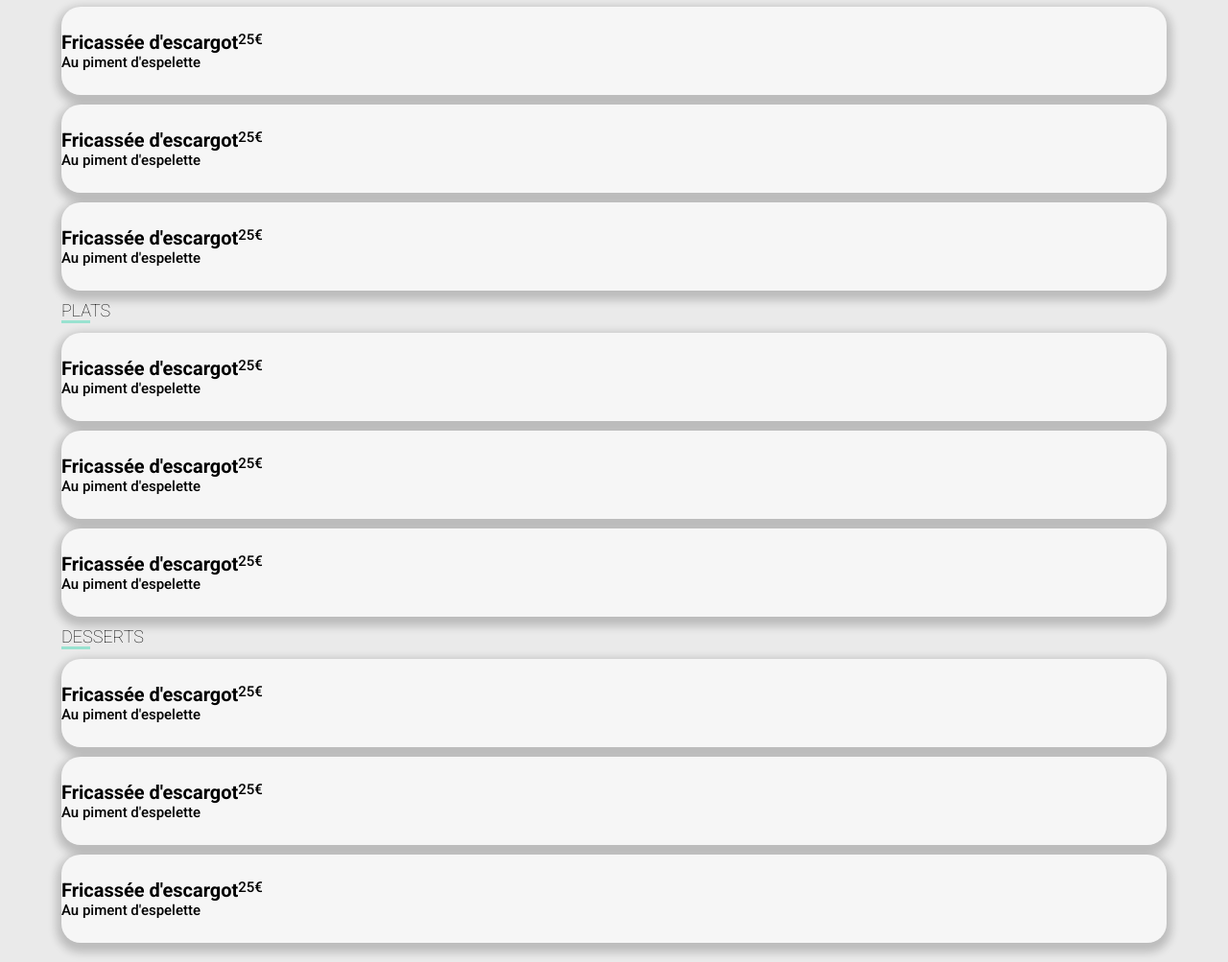
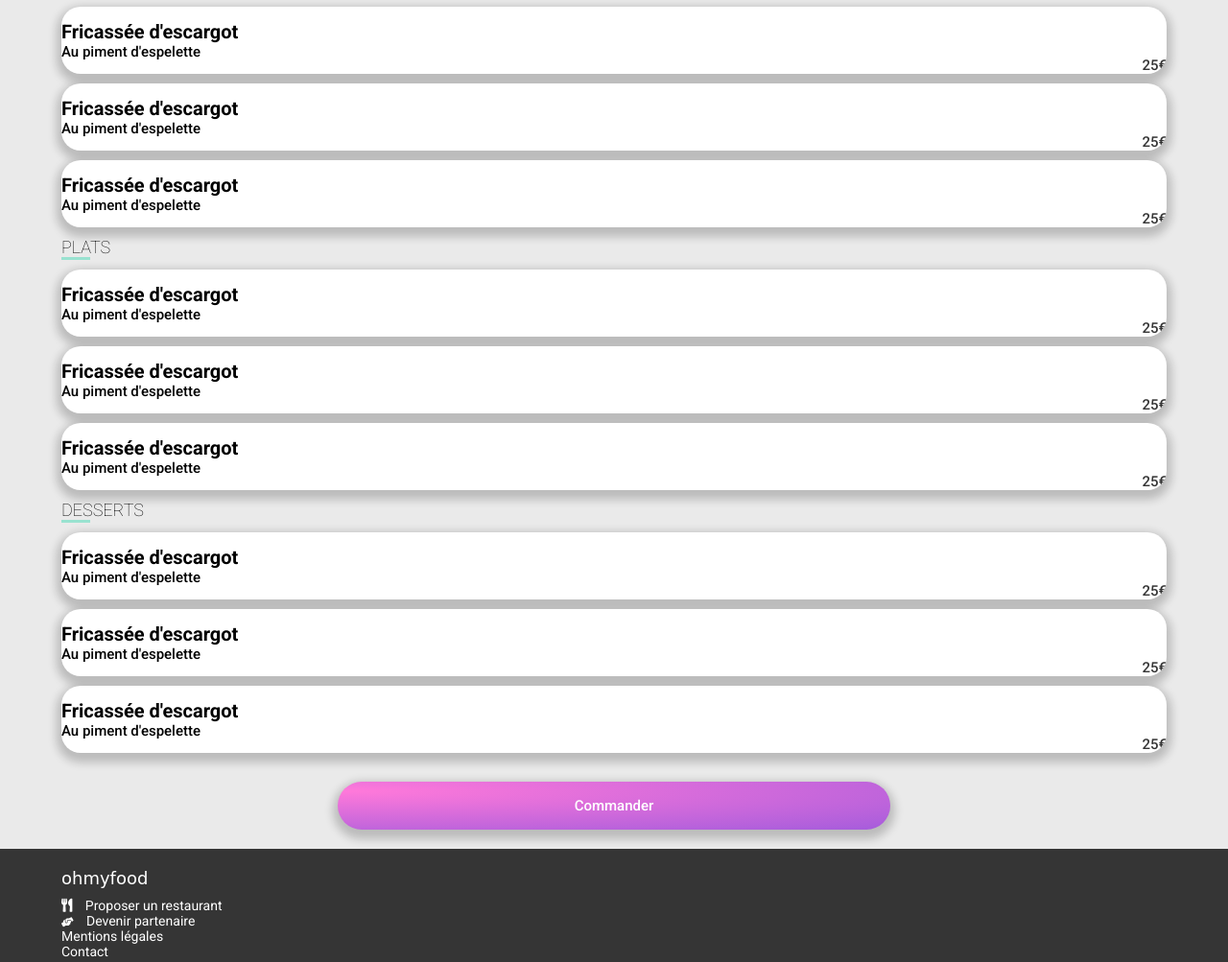
Before and after one commit to Kokotto3000/MelyssaAuberton_3_07062021, a plain HTML site: page la-palette-du-gout-menu.html in a window 1280 px wide. Shown: the part 500-1503 px from the top of the page at 96% size. Drawn offline with Linux system fonts and the light colour scheme; a web font is replaced by a local one.

Commit message:
essais animations pages menus... et ellipsis

```diff
--- a/css/style.scss
+++ b/css/style.scss
@@ -478,7 +478,7 @@ main{
             stroke-dashoffset: 10;
         }
         &:hover path, &:active path, &:focus path{
-        animation: heart-like 2s ease forwards;
+        animation: heart-like 2s ease both;
         // animation-fill-mode: forwards;
         fill: url('#linearGradient');
         stroke: url('#linearGradient');
@@ -522,22 +522,83 @@ main{
 }
 
 .restaurant__card{
+    box-shadow: $card-shadow;
     display: flex;
-    background-color: $grey-very-light;
-    box-shadow: $card-shadow;
-    padding: 2.5rem 0;
+    justify-content: space-between;
+    align-items: stretch;
+    background-color: white;
     margin: 0 auto;
     border-radius: 2rem;
     font-weight: 500;
     margin: 1rem auto;
     width: 100%;
-    .accueil-restaurants__card-content{
-        text-overflow: ellipsis;
+    overflow: hidden;
+    height: 7rem;
+    &:hover .restaurant__card-price::after{
+        width: 7rem;
+        transform: translateX(0);
+        transition: all 2s;
+        transform-origin: right;
     }
-    & > p:last-child{
-        display: none;
-    }
-    &:hover > p:last-child{
-        display: block;
+    &:hover .restaurant__card-icon{
+        left: 50%;
+        transform: rotate(720deg);
+        transition: all 3s ease;
     }
 }
+.restaurant__card-infos{
+    white-space: nowrap;
+    text-overflow: ellipsis;
+    overflow: hidden;
+    // vertical-align: middle;
+    // flex:1;
+    // min-width: 0;
+    margin: auto 0;
+    h3{
+        white-space: nowrap;
+        text-overflow: ellipsis;
+        overflow: hidden;
+    }
+    p{
+        white-space: nowrap;
+        text-overflow: ellipsis;
+        overflow: hidden;
+    }
+}
+.restaurant__card-price{
+    color: $grey-dark;
+    display: flex;
+    align-items: stretch;
+    position: relative;
+    &::after{
+        width: 0;
+        height: 100%;
+        transform: translateX(100%);
+        content: '';
+        background: $tertiary;
+    }
+    div:first-child{
+        display: flex;
+        flex-direction: column;
+        justify-content: flex-end;
+    }
+}
+.restaurant__card-icon{
+    color: white;
+    position: absolute;
+    left: 100%;
+    z-index: 2;
+    display: flex;
+    flex-direction: column;
+    justify-content: center;
+    align-items: center;
+    height: 100%;
+    p{
+        display: flex;
+        justify-content: center;
+        align-items: center;
+        .fa-check-circle{
+            font-size: 3rem;
+        }
+    }
+}
--- a/la-palette-du-gout-menu.html
+++ b/la-palette-du-gout-menu.html
@@ -46,36 +46,55 @@
                 <article class="restaurant__menu-section restaurant__menu-section--entrees">
                     <h2>Entrées</h2>
                     <div class="restaurant__menu-section-underline"></div>
-                    <div class="restaurant__cards-container">
+
                     <div class="restaurant__card">
-                            <div class="restaurant__card-content">
+                        <div class="restaurant__card-infos">
                             <h3>Fricassée d'escargot</h3>
                             <p>Au piment d'espelette</p>
                         </div>
+
+                        <div class="restaurant__card-price">
+                            <div>
                                 <p>25€</p>
+                            </div>
+
+                            <div class="restaurant__card-icon">
                                 <p><i class="fas fa-check-circle"></i></p>
                             </div>
                         </div>
+                    </div>
 
-                    <div class="restaurant__cards-container">
                     <div class="restaurant__card">
-                            <div class="restaurant__card-content">
+                        <div class="restaurant__card-infos">
                             <h3>Fricassée d'escargot</h3>
                             <p>Au piment d'espelette</p>
                         </div>
+
+                        <div class="restaurant__card-price">
+                            <div>
                                 <p>25€</p>
+                            </div>
+
+                            <div class="restaurant__card-icon">
                                 <p><i class="fas fa-check-circle"></i></p>
                             </div>
                         </div>
+                    </div>
 
-                    <div class="restaurant__cards-container">
                     <div class="restaurant__card">
-                            <div class="restaurant__card-content">
+                        <div class="restaurant__card-infos">
                             <h3>Fricassée d'escargot</h3>
                             <p>Au piment d'espelette</p>
                         </div>
+
+                        <div class="restaurant__card-price">
+                            <div>
                                 <p>25€</p>
+                            </div>
+
+                            <div class="restaurant__card-icon">
                                 <p><i class="fas fa-check-circle"></i></p>
+                            </div>
                         </div>
                     </div>
                 </article>
@@ -83,36 +102,55 @@
                 <article class="restaurant__menu-section restaurant__menu-section--plats">
                     <h2>Plats</h2>
                     <div class="restaurant__menu-section-underline"></div>
-                    <div class="restaurant__cards-container">
+
                     <div class="restaurant__card">
-                            <div class="restaurant__card-content">
+                        <div class="restaurant__card-infos">
                             <h3>Fricassée d'escargot</h3>
                             <p>Au piment d'espelette</p>
                         </div>
+
+                        <div class="restaurant__card-price">
+                            <div>
                                 <p>25€</p>
+                            </div>
+
+                            <div class="restaurant__card-icon">
                                 <p><i class="fas fa-check-circle"></i></p>
                             </div>
                         </div>
+                    </div>
 
-                    <div class="restaurant__cards-container">
                     <div class="restaurant__card">
-                            <div class="restaurant__card-content">
+                        <div class="restaurant__card-infos">
                             <h3>Fricassée d'escargot</h3>
                             <p>Au piment d'espelette</p>
                         </div>
+
+                        <div class="restaurant__card-price">
+                            <div>
                                 <p>25€</p>
+                            </div>
+
+                            <div class="restaurant__card-icon">
                                 <p><i class="fas fa-check-circle"></i></p>
                             </div>
                         </div>
+                    </div>
 
-                    <div class="restaurant__cards-container">
                     <div class="restaurant__card">
-                            <div class="restaurant__card-content">
+                        <div class="restaurant__card-infos">
                             <h3>Fricassée d'escargot</h3>
                             <p>Au piment d'espelette</p>
                         </div>
+
+                        <div class="restaurant__card-price">
+                            <div>
                                 <p>25€</p>
+                            </div>
+
+                            <div class="restaurant__card-icon">
                                 <p><i class="fas fa-check-circle"></i></p>
+                            </div>
                         </div>
                     </div>
                 </article>
@@ -120,36 +158,55 @@
                 <article class="restaurant__menu-section restaurant__menu-section--desserts">
                     <h2>Desserts</h2>
                     <div class="restaurant__menu-section-underline"></div>
-                    <div class="restaurant__cards-container">
+
                     <div class="restaurant__card">
-                            <div class="restaurant__card-content">
+                        <div class="restaurant__card-infos">
                             <h3>Fricassée d'escargot</h3>
                             <p>Au piment d'espelette</p>
                         </div>
+
+                        <div class="restaurant__card-price">
+                            <div>
                                 <p>25€</p>
+                            </div>
+
+                            <div class="restaurant__card-icon">
                                 <p><i class="fas fa-check-circle"></i></p>
                             </div>
                         </div>
+                    </div>
 
-                    <div class="restaurant__cards-container">
                     <div class="restaurant__card">
-                            <div class="restaurant__card-content">
+                        <div class="restaurant__card-infos">
                             <h3>Fricassée d'escargot</h3>
                             <p>Au piment d'espelette</p>
                         </div>
+
+                        <div class="restaurant__card-price">
+                            <div>
                                 <p>25€</p>
+                            </div>
+
+                            <div class="restaurant__card-icon">
                                 <p><i class="fas fa-check-circle"></i></p>
                             </div>
                         </div>
+                    </div>
 
-                    <div class="restaurant__cards-container">
                     <div class="restaurant__card">
-                            <div class="restaurant__card-content">
+                        <div class="restaurant__card-infos">
                             <h3>Fricassée d'escargot</h3>
                             <p>Au piment d'espelette</p>
                         </div>
+
+                        <div class="restaurant__card-price">
+                            <div>
                                 <p>25€</p>
+                            </div>
+
+                            <div class="restaurant__card-icon">
                                 <p><i class="fas fa-check-circle"></i></p>
+                            </div>
                         </div>
                     </div>
                 </article>
```
Also changed, not shown: css/style.css, img/icones/check-circle-solid.svg (added), 1 other file. Lines whose indentation alone changed are shown as unchanged.
